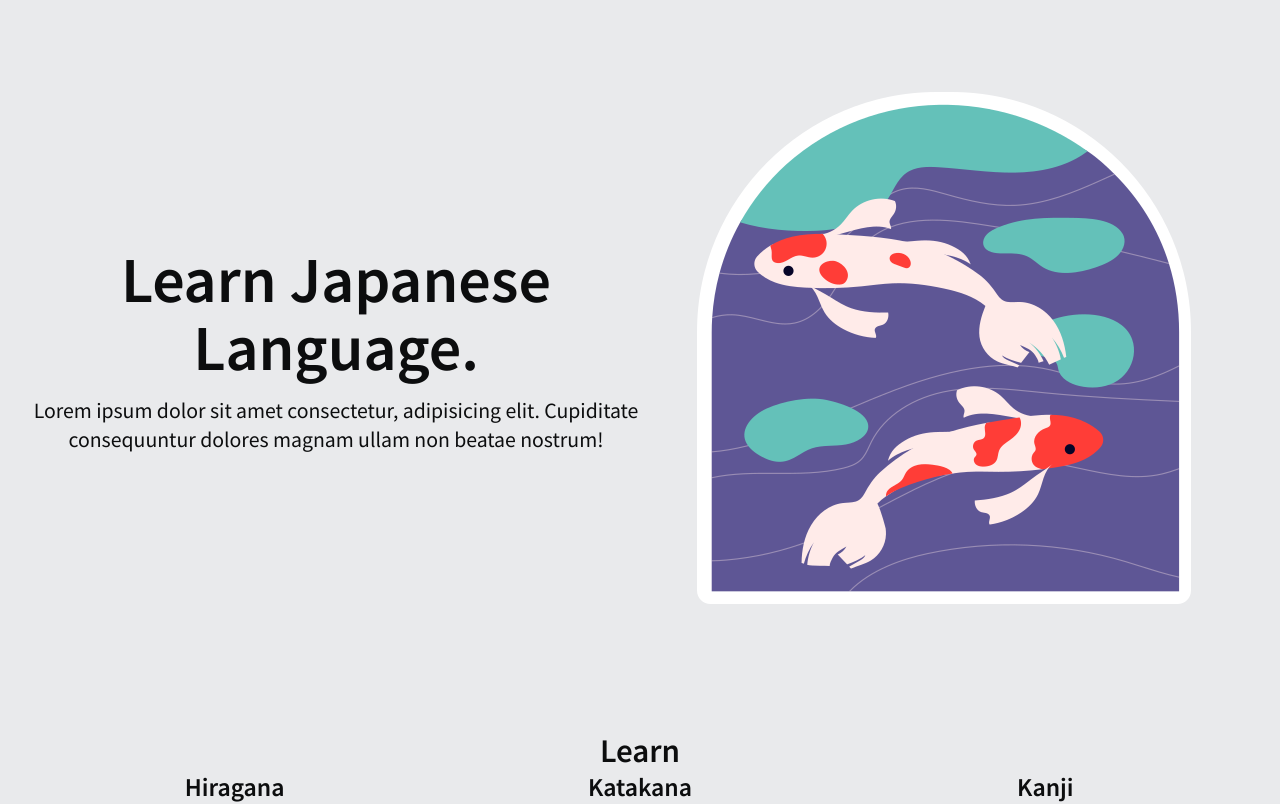
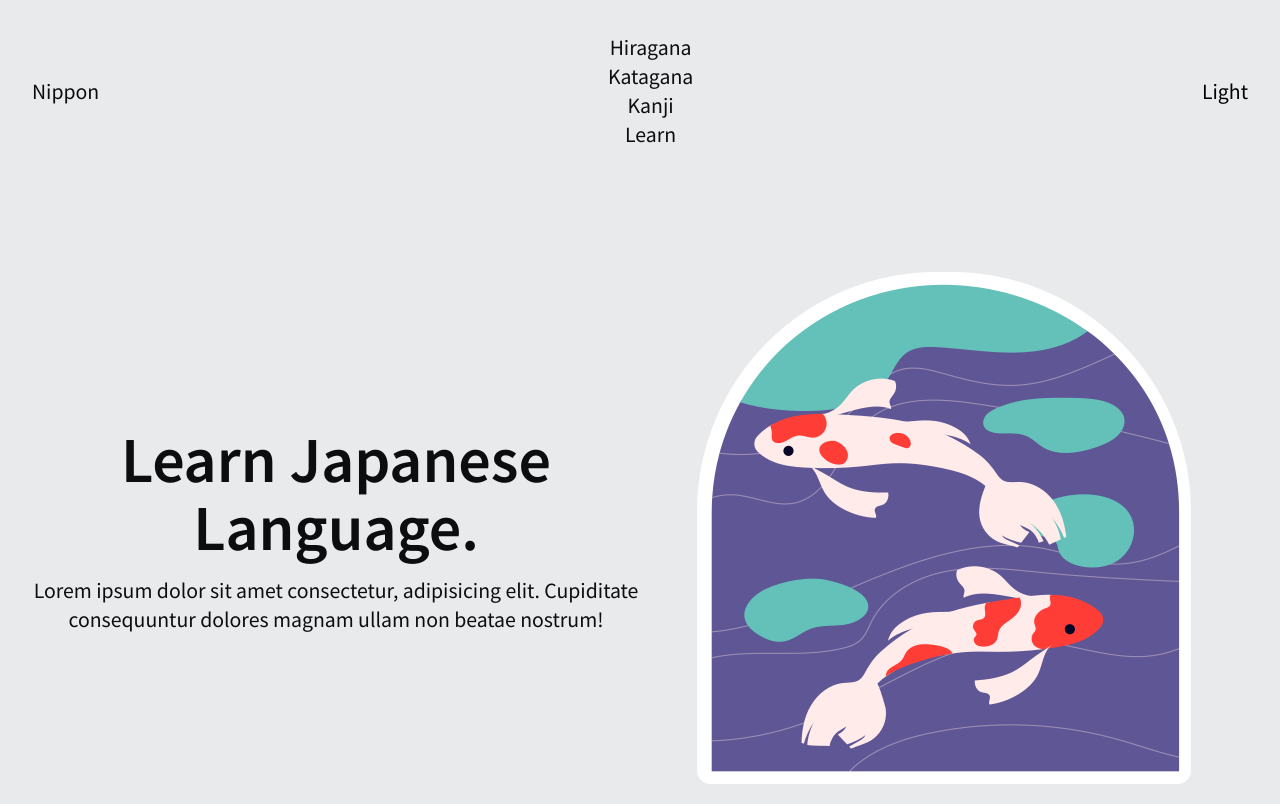
Before and after one commit to Quelleris/Nihongo, a React (Vite) app in the folder Kanji-app/: page / in a window 1280 px wide. Shown: the top 804 px of the page. Built offline with nearby package versions, Linux system fonts and the light colour scheme.

Commit message:
Add Navbar component

```diff
--- a/Kanji-app/src/components/App.tsx
+++ b/Kanji-app/src/components/App.tsx
@@ -7,9 +7,12 @@ import {
 } from "../pages/index";
 import "../style/index.css";
 import { Routes, Route } from "react-router-dom";
+import { Navbar } from "./Navbar";
 
 export default function App() {
   return (
+    <>
+      <Navbar />
       <Routes>
         <Route path="/" element={<Home />}></Route>
         <Route path="/hiragana" element={<HiraganaPage />}></Route>
@@ -18,5 +21,6 @@ export default function App() {
           <Route path="/kanji/:id" element={<KanjiDetails />}></Route>
         </Route>
       </Routes>
+    </>
   );
 }
```
Lines whose indentation alone changed are shown as unchanged.
